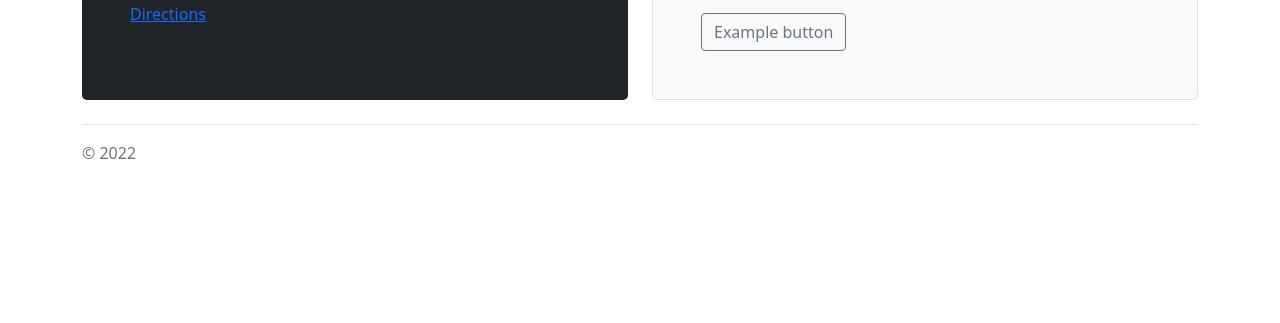
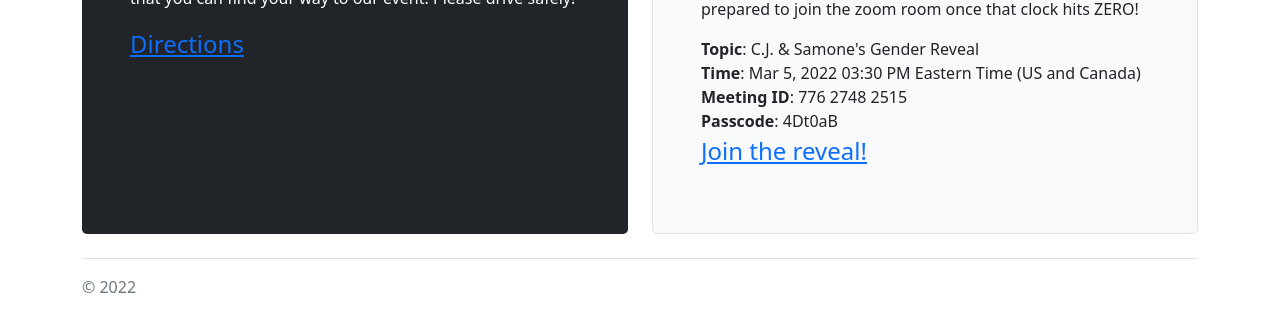
Before and after one commit to charlesmack34/gender-reveal, a plain HTML site: page index.html in a window 1280 px wide. Shown: the part 667-990 px from the top of the page. Before the commit the page ends 856 px from the top, so only its background shows below. Drawn offline with nearby package versions, Linux system fonts and the light colour scheme; a script that the page names is missing.

Commit message:
refactor(gender-reveal): this may be the one

```diff
--- a/index.html
+++ b/index.html
@@ -47,6 +47,8 @@
             <div class="container-fluid py-5">
                 <h1 class="display-5 fw-bold">GIRL or BOY ?</h1>
                 <p class="col-md-8 fs-4">Please join us for the gender reveal of baby Mack!</p>
+                <script src="https://cdn.logwork.com/widget/countdown.js"></script>
+                <a href="https://logwork.com/countdown-s6mw" class="countdown-timer" data-style="circles" data-timezone="America/New_York" data-textcolor="#6569e6" data-date="2022-03-05 15:30" data-background="#6569e6" data-digitscolor="#f585ec" data-unitscolor="#f585ec">Gender Reveal</a>
             </div>
         </div>
 
@@ -56,8 +58,8 @@
                     <h2>Address (in-person attendance)</h2>
                     <p>For those who can make it in-person, we'd love to have you. Click on the link below, and it will
                         provide you directions so that you can find your way to our event. Please drive safely!</p>
-                    <a href='https://maps.google.com/?q=90 Roscommon Run, Moore, SC 29369'>
-                        <a href='https://maps.apple.com/maps?q=90 Roscommon Run, Moore, SC 29369'>
+                    <a href='https://maps.google.com/?q=90 Roscommon Run, Moore, SC 29369' style="font-size: x-large">
+                        <a href='https://maps.apple.com/maps?q=90 Roscommon Run, Moore, SC 29369' style="font-size: x-large">
                             Directions</a></a>
                 </div>
             </div>
@@ -66,7 +68,18 @@
                     <h2>Zoom (virtual attendance)</h2>
                     <p>We understand that everyone may not be able to make it with everything going on in the world right now BUT we've got you covered. There is a
                         Zoom link provided below. We ask that you keep an eye on the countdown and be prepared to join the zoom room once that clock hits ZERO!</p>
-                    <button class="btn btn-outline-secondary" type="button">Example button</button>
+                    <p>
+                        <b>Topic</b>: C.J. & Samone's Gender Reveal
+                        <br>
+                        <b>Time</b>: Mar 5, 2022 03:30 PM Eastern Time (US and Canada)
+                        <br>
+
+                        <b>Meeting ID</b>: 776 2748 2515
+                        <br>
+                        <b>Passcode</b>: 4Dt0aB
+                        <br>
+                        <a href="https://us04web.zoom.us/j/77627482515?pwd=TNvf38TyVM-kcGRnstFSOYwLVPQinp.1" style="font-size: x-large">Join the reveal!</a>
+                    </p>
                 </div>
             </div>
         </div>
```
